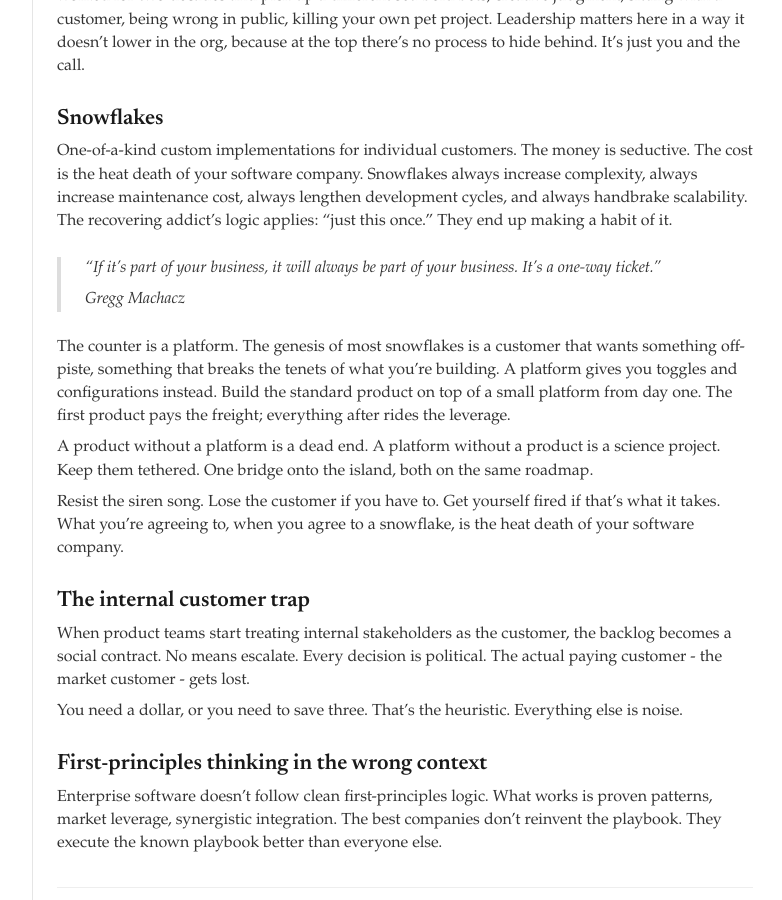
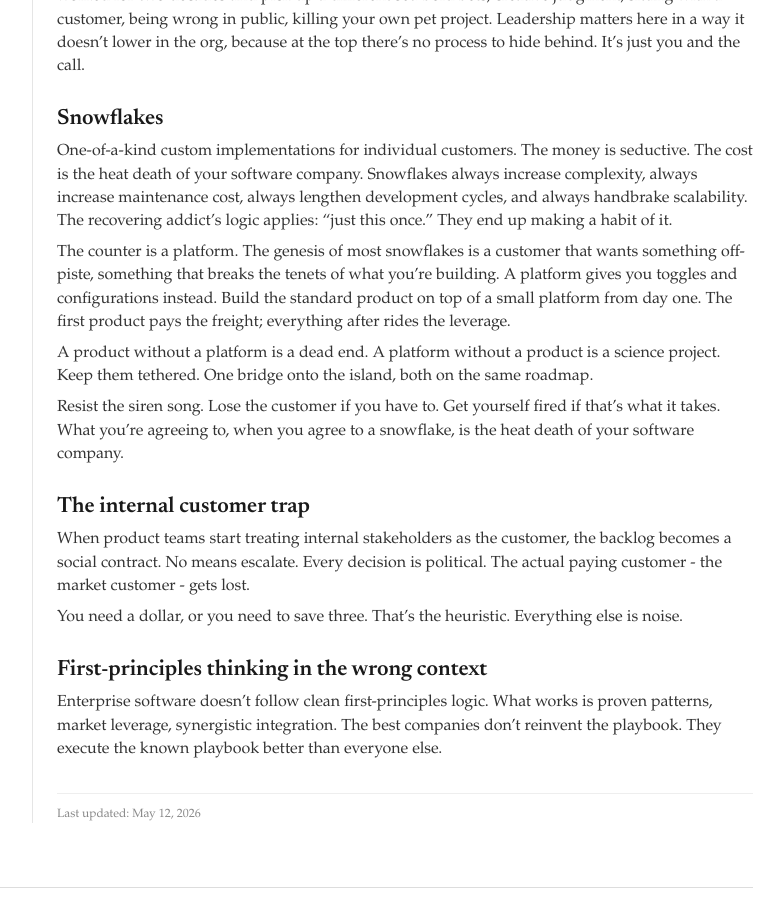
Before and after one commit to gibbygee/bellemonti-website, a Jekyll site: the page built from _binder/what-kills-companies.md, in a window 1280 px wide and 900 px high, scrolled down 796 px. Shown: the whole window, without its empty margins (367-1149 px from the left). Built offline with Jekyll 4.4.1, drawn with Linux system fonts in a browser that asks for light colours.

Commit message:
Remove quote about snowflakes in company context
Removed quote from Gregg Machacz regarding custom implementations.

```diff
--- a/_binder/what-kills-companies.md
+++ b/_binder/what-kills-companies.md
@@ -27,10 +27,6 @@
 
 One-of-a-kind custom implementations for individual customers. The money is seductive. The cost is the heat death of your software company. Snowflakes always increase complexity, always increase maintenance cost, always lengthen development cycles, and always handbrake scalability. The recovering addict's logic applies: "just this once." They end up making a habit of it.
 
-> "If it's part of your business, it will always be part of your business. It's a one-way ticket."
->
-> Gregg Machacz
-
 The counter is a platform. The genesis of most snowflakes is a customer that wants something off-piste, something that breaks the tenets of what you're building. A platform gives you toggles and configurations instead. Build the standard product on top of a small platform from day one. The first product pays the freight; everything after rides the leverage.
 
 A product without a platform is a dead end. A platform without a product is a science project. Keep them tethered. One bridge onto the island, both on the same roadmap.
```
